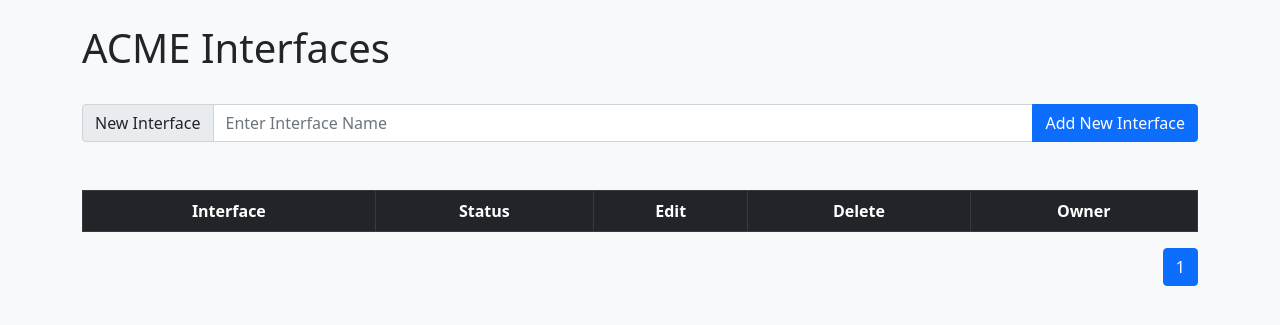
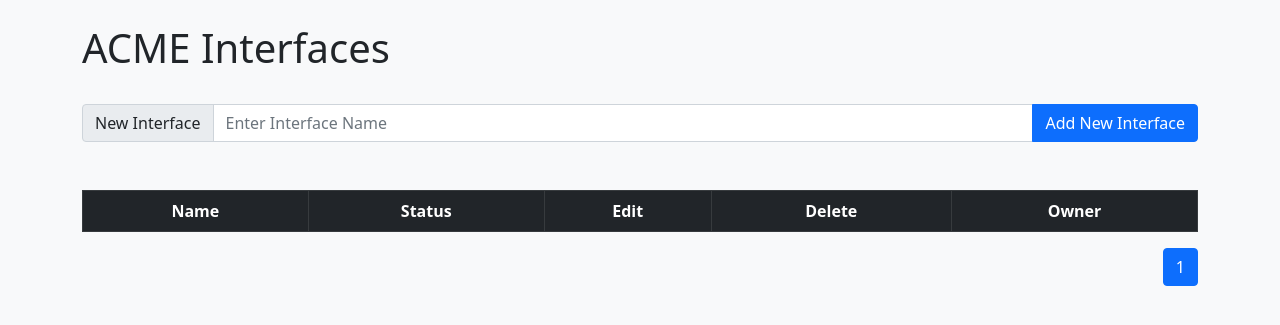
Before and after one commit to mikhailbro/interface-center, a Django app: page /interfaces/ in a window 1280 px wide. Shown: the part 70-395 px from the top of the page. Run offline with Django 3.2, Linux system fonts and the light colour scheme; the visitor is signed in with stand-in values (Sample User, id 1); data that the repository does not hold is empty.

Commit message:
interface.name

```diff
--- a/app_interface/forms.py
+++ b/app_interface/forms.py
@@ -4,4 +4,4 @@
 class InterfaceForm(forms.ModelForm):
     class Meta:
         model = Interface
-        fields = ['interface', 'status']
+        fields = ['name', 'status']
--- a/app_interface/models.py
+++ b/app_interface/models.py
@@ -4,8 +4,8 @@
 # Create your models here.
 class Interface(models.Model):
     owner = models.ForeignKey(User, on_delete=models.CASCADE, default=None)
-    interface = models.CharField(max_length=300)
+    name = models.CharField(max_length=300)
     status = models.BooleanField(default=False)
 
     def __str__(self):
-        return self.interface + "- " + str(self.status)
+        return self.name + "- " + str(self.status)
--- a/app_interface/templates/edit.html
+++ b/app_interface/templates/edit.html
@@ -15,7 +15,7 @@
                 {% csrf_token %}
                 <div class="input-group">
                 <div class="input-group-text">Interface Name</div>
-                <input type="text" class="form-control" name="interface" id="interface" placeholder="{{ interface_obj.interface }}" value="{{ interface_obj.interface }}">
+                <input type="text" class="form-control" name="name" id="name" placeholder="{{ interface_obj.name }}" value="{{ interface_obj.name }}">
                 <input type="hidden" class="form-control" name="status" id="status" placeholder="{{ interface_obj.status }}" value="{{ interface_obj.status }}">
                 <button type="submit" class="btn btn-primary">Edit Interface</button>
                 </div>
--- a/app_interface/templates/interfaces.html
+++ b/app_interface/templates/interfaces.html
@@ -28,7 +28,7 @@
             {% csrf_token %}
             <div class="input-group">
               <div class="input-group-text">New Interface</div>
-              <input type="text" class="form-control" name="interface" id="interface" placeholder="Enter Interface Name">
+              <input type="text" class="form-control" name="name" id="name" placeholder="Enter Interface Name">
               <button type="submit" class="btn btn-primary">Add New Interface</button>
             </div>
         </form>
@@ -38,7 +38,7 @@
         <table class="table table-bordered table-hover text-center">
             <thead class="table-dark">
                 <tr scope="row">
-                    <th scope="col-4">Interface</th>
+                    <th scope="col-4">Name</th>
                     <th scope="col-3">Status</th>
                     <th scope="col-1">Edit</th>
                     <th scope="col-1">Delete</th>
@@ -49,7 +49,7 @@
                     {% for obj in interfaces %}
                         {% if obj.status %}
                             <tr scope="row" class="table-success">
-                                <th scope="col-4"><del>{{ obj.interface }}</del></th>
+                                <th scope="col-4"><del>{{ obj.name }}</del></th>
                                 <td scope="col-3"><a href="{% url 'pending_interface' obj.id %}" class="btn btn-outline-success">&nbsp;&nbsp;Mark Interface pending&nbsp;&nbsp;</a></td>
                                 <td scope="col-1"><a href="{% url 'edit_interface' obj.id %}" class="btn btn-warning">Edit Interface</a></td>
                                 <td scope="col-1"><a href="{% url 'delete_interface' obj.id %}" class="btn btn-outline-danger">Delete Interface</a></td>
@@ -57,7 +57,7 @@
                             </tr>
                         {% else %}
                             <tr scope="row">
-                                <th scope="col-4">{{ obj.interface }}</th>
+                                <th scope="col-4">{{ obj.name }}</th>
                                 <td scope="col-3"><a href="{% url 'complete_interface' obj.id %}" class="btn btn-outline-success">Mark Interface completed</a></td>
                                 <td scope="col-1"><a href="{% url 'edit_interface' obj.id %}" class="btn btn-warning">Edit Interface</a></td>
                                 <td scope="col-1"><a href="{% url 'delete_interface' obj.id %}" class="btn btn-outline-danger">Delete interface</a></td>
--- a/app_interface/views.py
+++ b/app_interface/views.py
@@ -43,7 +43,7 @@
     interface = InterfaceList.objects.get(pk=interface_id)
     if interface.owner == request.user:
         interface.delete()
-        messages.success(request, (f"Interface '{interface.interface}' is successfully deleted!"))
+        messages.success(request, (f"Interface '{interface.name}' is successfully deleted!"))
     else:
         messages.error(request, ("Access restricted, you are NOT allowed!"))
 
@@ -58,7 +58,7 @@
         if form.is_valid():
             form.save()
 
-        messages.success(request, (f"Interface '{interface.interface}' is successfully updated!"))
+        messages.success(request, (f"Interface '{interface.name}' is successfully updated!"))
         return redirect('interfaces')
     else:
         interface_obj = InterfaceList.objects.get(pk=interface_id)
@@ -71,7 +71,7 @@
     if interface.owner == request.user:
         interface.status = True
         interface.save()
-        messages.success(request, (f"Interface '{interface.interface}' is successfully completed"))
+        messages.success(request, (f"Interface '{interface.name}' is successfully completed"))
     else:
         messages.error(request, ("Access restricted, you are NOT allowed!"))
 
@@ -84,7 +84,7 @@
     if interface.owner == request.user:
         interface.status = False
         interface.save()
-        messages.success(request, (f"Interface '{interface.interface}' is opened again"))
+        messages.success(request, (f"Interface '{interface.name}' is opened again"))
     else:
         messages.error(request, ("Access restricted, you are NOT allowed!"))
 
```
Also changed, not shown: app_interface/migrations/0003_rename_interface_interface_name.py (added).
